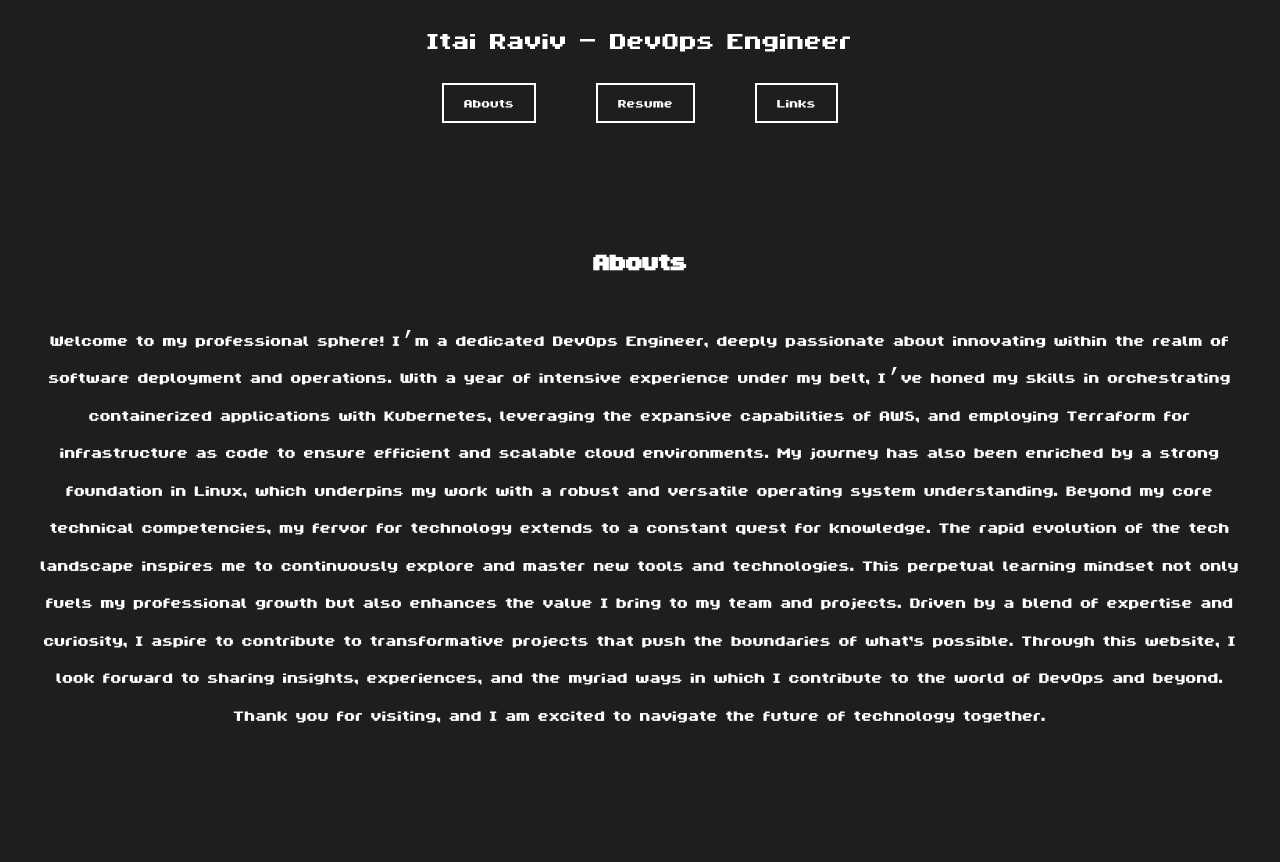
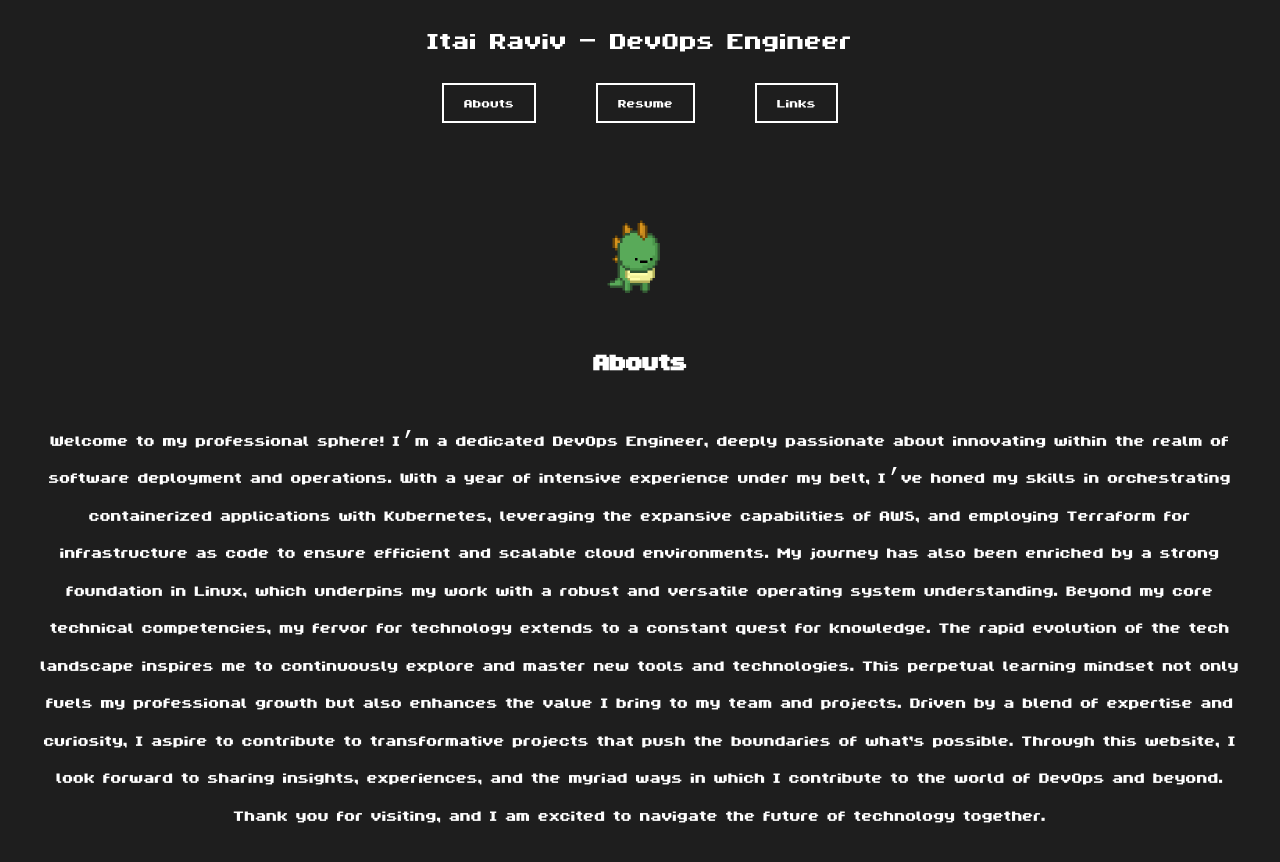
Before and after one commit to Itaira/resume-site, a React (Create React App) app: page / in a window 1280 px wide. Shown: the top 862 px of the page. Built offline with nearby package versions, Linux system fonts and the light colour scheme.

Commit message:
dragon update

```diff
--- a/src/App.css
+++ b/src/App.css
@@ -29,6 +29,16 @@ nav button {
 nav button:hover {
   background-color: white; /* Background color on hover */
   color: #1E1E1E; /* Text color on hover */
+}
+
+.dragon-gif {
+  display: block; /* To center the gif, if needed */
+  margin: 0 auto; /* Center the gif */
+  max-width: 50%; /* Make the gif responsive */
+  width: 100px; /* Set the width to your desired size */
+  height: auto; /* Maintain aspect ratio */
+  transform: translateX(10px); /* Moves the GIF 20px to the right */
+
 }
 
 .download-button {
--- a/src/App.js
+++ b/src/App.js
@@ -2,7 +2,7 @@ import React from 'react';
 import { Link } from 'react-scroll';
 import './App.css';
 import resume from './resume.png';
-
+import dragon from './dragon.gif';
 
 function App() {
   return (
@@ -24,6 +24,7 @@ function App() {
       </header>
       <main>
         <section id="abouts">
+          <img src={dragon} alt="About Me" className="dragon-gif" />
           <h2>Abouts</h2>
           <p> Welcome to my professional sphere! I’m a dedicated DevOps Engineer, deeply passionate about innovating within the realm of software deployment and operations. With a year of intensive experience under my belt, I’ve honed my skills in orchestrating containerized applications with Kubernetes, leveraging the expansive capabilities of AWS, and employing Terraform for infrastructure as code to ensure efficient and scalable cloud environments. My journey has also been enriched by a strong foundation in Linux, which underpins my work with a robust and versatile operating system understanding.
 
```
Also changed, not shown: src/dragon.gif (added).
